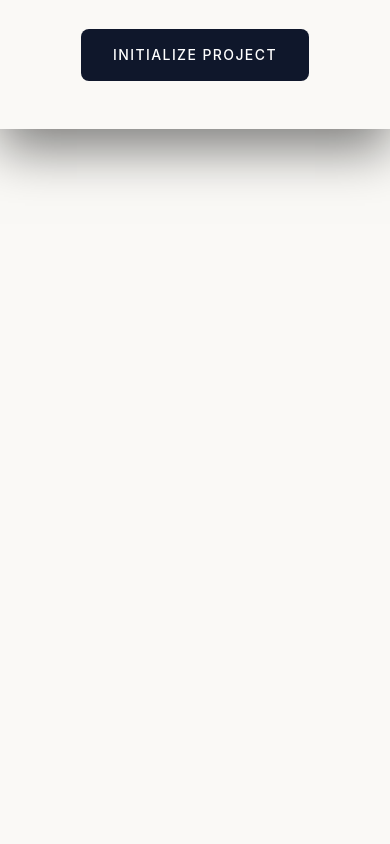
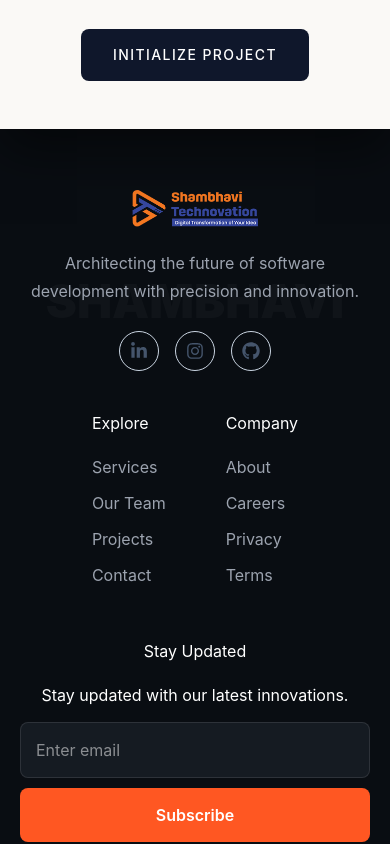
Before and after one commit to OnRockRider/shambhaviTechnovation, a React (Vite) app: page / in a window 390 px wide. Shown: the part 7060-7904 px from the top of the page. Built offline with nearby package versions, Linux system fonts and the light colour scheme; a web font is replaced by a local one.

Commit message:
Mobile footer resolved

```diff
--- a/src/App.jsx
+++ b/src/App.jsx
@@ -4,9 +4,8 @@ import Header from './components/Header';
 import Footer from './components/Footer';
 import Home from './pages/Home';
 import ServiceDetail from './pages/ServiceDetail';
-import Team from './pages/Team';
 import './css/Footer.css';
-import ScrollToTopButton from './components/ScrollToTopButton'; // Import the new button
+
 function App() {
   return (
     <BrowserRouter>
@@ -15,11 +14,7 @@ function App() {
         <Header />
 
         {/* The main wrapper stays here to handle the Footer stack-up effect */}
-        {/* <main className="relative z-10 bg-[#faf9f6] dark:bg-slate-950 mb-0 md:mb-[400px] shadow-[0_20px_50px_rgba(0,0,0,0.5)]"> */}
-        <main
-  className="relative z-10 bg-[#faf9f6] dark:bg-slate-950 shadow-[0_20px_50px_rgba(0,0,0,0.5)]"
-  style={{ marginBottom: 'var(--footer-height, 0px)' }}
->
+        <main className="relative z-10 bg-[#faf9f6] dark:bg-slate-950 mb-0 md:mb-[400px] shadow-[0_20px_50px_rgba(0,0,0,0.5)]">
           <Routes>
             {/* All these paths render the Home component, and the useEffect inside Home handles the scrolling */}
             <Route path="/" element={<Home />} />
@@ -31,15 +26,11 @@ function App() {
             <Route path="/work/explore" element={<ServiceDetail pageType="work" />} />
             <Route path="/contact" element={<Home />} />
             <Route path="/faq" element={<Home />} />
-            <Route path="/team" element={<Team />} />
-
-
           </Routes>
-
         </main>
 
         <Footer />
-        <ScrollToTopButton /> {/* Add the scroll-to-top button here so it appears on all pages */}
+
       </div>
     </BrowserRouter>
   );
--- a/src/css/Footer.css
+++ b/src/css/Footer.css
@@ -1,13 +1,16 @@
-
 .footer {
     background: #090d12;
     padding: 100px 0 30px;
     position: fixed;
+    /* position: relative; */
+    left: 0;
     bottom: 0;
-    left: 0;
     width: 100%;
-    z-index: 0; /* This must be lower than the z-10 on your <main> tag! */
+    /* min-height: 600px; */
+    z-index: 1;
+    overflow: hidden;
 }
+
 /* Huge Background Text */
 .footer::before {
     content: "SHAMBHAVI";
```
